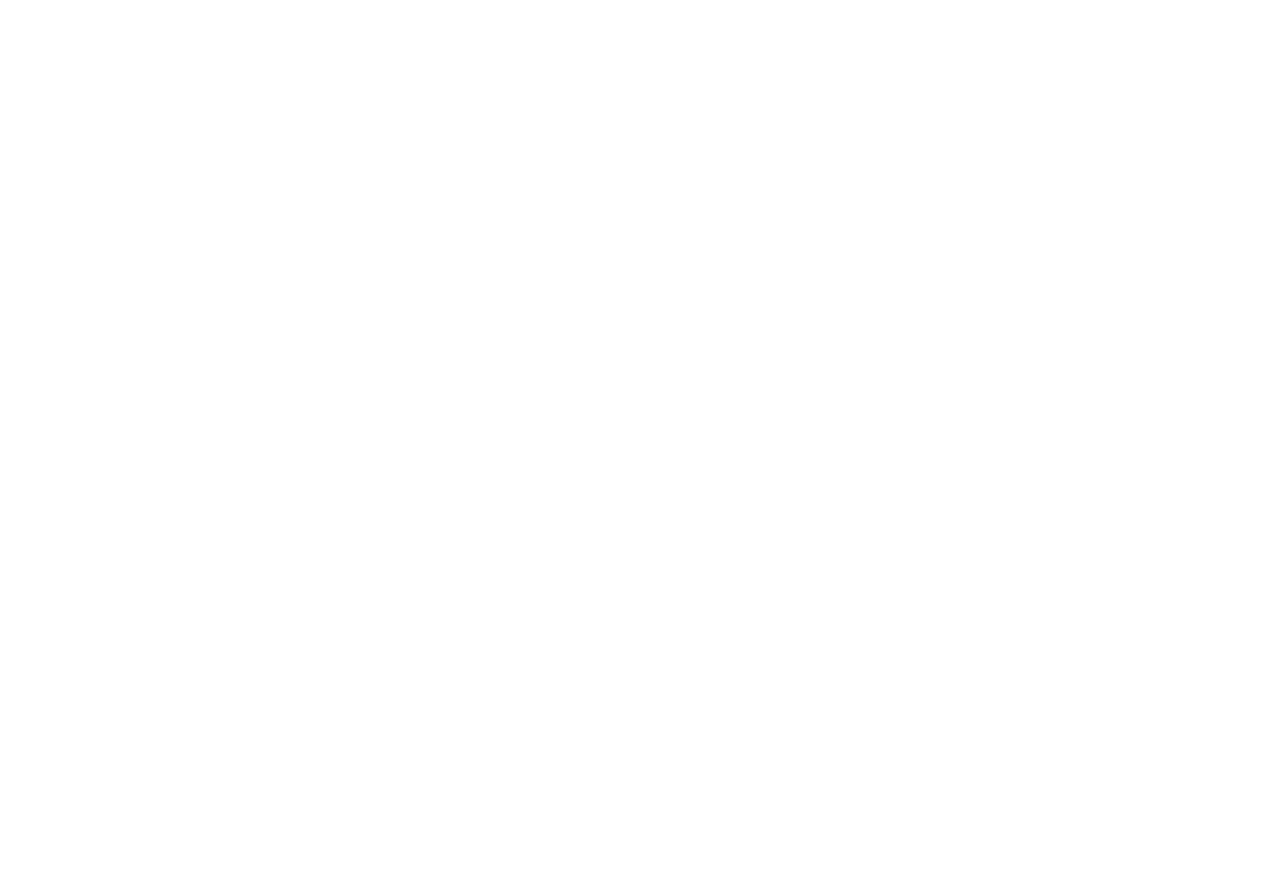
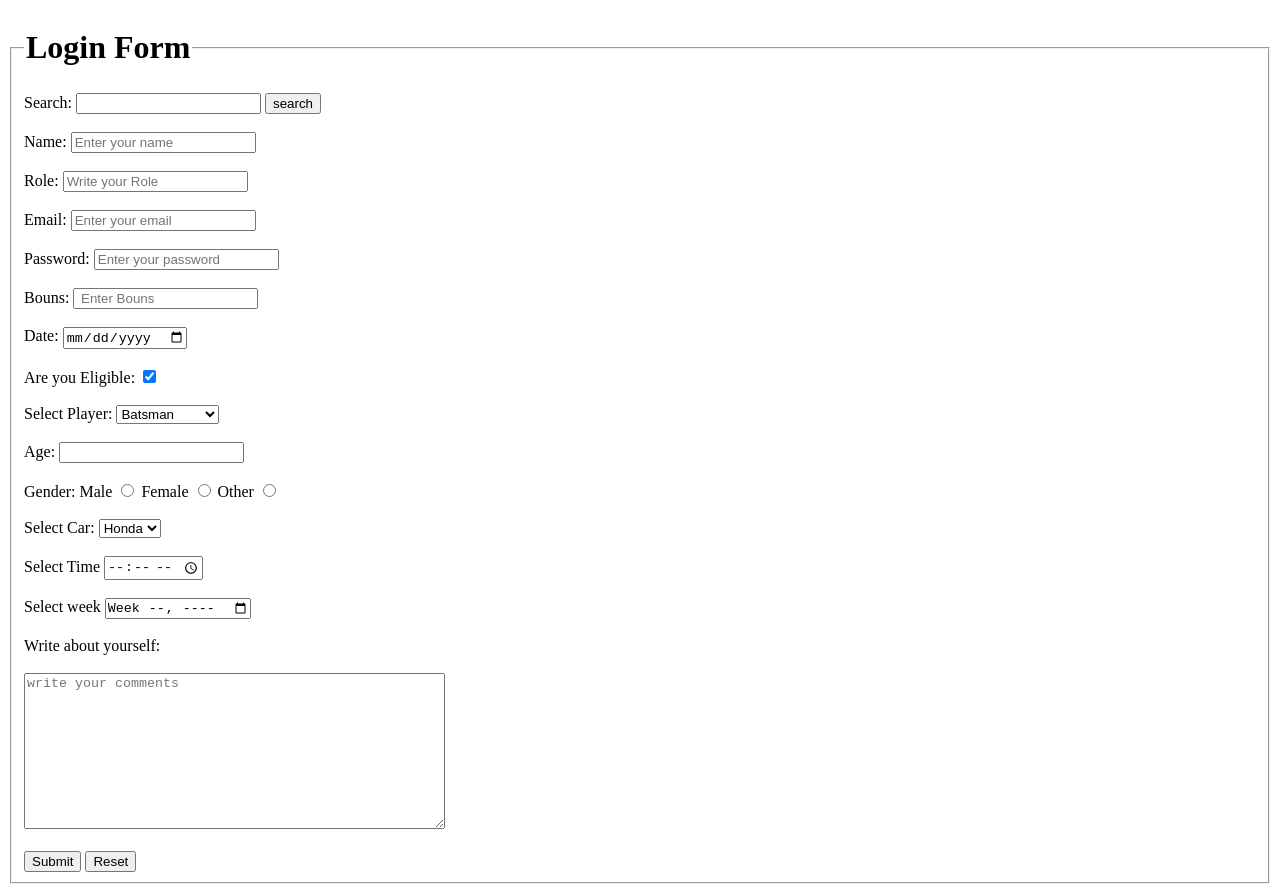
Before and after one commit to NAJEEBKHAN123/my-resume, a plain HTML site: page git.html in a window 1280 px wide. Before the commit the page ends 800 px from the top, so only its background shows below. Drawn offline with Linux system fonts and the light colour scheme.

Commit message:
odefied file

```diff
--- a/git.html
+++ b/git.html
@@ -1,11 +1,108 @@
-<!DOCTYPE html>
+   <!DOCTYPE html>
 <html lang="en">
 <head>
     <meta charset="UTF-8">
     <meta name="viewport" content="width=device-width, initial-scale=1.0">
-    <title>Document</title>
+    <title>form</title>
 </head>
 <body>
+    <fieldset>
+        <legend><h1>Login Form</h1></legend>
+    <form action="">
+        <div>
+     Search: <input type="search" name="search" id="">
+     <input type="submit" value="search">
+    </div>
+     <br>
+    <div>
+        <label for="name">Name:</label>
+        <input type="text" name="myname" placeholder="Enter your name" id="name">
+    </div>
+<br>
+<div>
+    <label for="role">Role:</label>
+    <input type="Text" name="myRole" placeholder="Write your Role" size="" id="role">
+</div>
+<br>
+<div>
+    <label for="email">Email:</label>
+    <input type="email" name="Myemail" placeholder="Enter your email" id="email">
+</div>
+<br>
+<div>
+    <label for="password">Password:</label>
+    <input type="password" name="Mypassword" placeholder="Enter your password" id="password" maxlength="16" minlength="8">
+</div>
+<br>
+<div>
+    <label for="bouns">Bouns:</label>
+    <input type="bouns" name="Mybouns" placeholder=" Enter Bouns" id="bouns" maxlength="12">
+</div>
+<br>
+<div>
+    <label for="date">Date:</label>
+   <input type="date" name="myDate" id="date">
+</div>
+<br>
+<div>
+    <div></div>
+    <label for="eligible">Are you Eligible:</label>
+    <input type="checkbox" checked name="eligibilites" id="eligible">
+</div>
+<br>
+ Select Player: <select name="Plyers" id="">
+    <option value="Bastman">Batsman</option>
+    <option value="bowler">Bowler</option>
+    <option value="wicketkeeper">Wicketkeeper</option>
+    <option value="fielder">Fielder</option>
 
+   </select>
+</div>
+<br>
+<br>
+<div>
+    <label>Age: <input type="text" name="age" /></label>
+<br >
+<br>
+ Gender: Male <input type="Radio"  name="mygender" > Female <input type="Radio" name="mygender" >
+Other  <input type="Radio" name="mygender" >
+
+<!-- <label>Age: <input type="text" name="age" /></label>
+<br > -->
+<!-- <br>
+Gender:
+<input id="female" type="radio" name="gender"
+value="f">
+<label for="female">Female</label>
+<input id="male" type="radio" name="gender"
+value="m">
+<label for="male">Male</label> -->
+ </div>
+ <br>
+Select Car: <select name="Car" id="">
+    <option value="Honda" selected>Honda</option>
+    <option value="Honda">Mr</option>
+    <option value="BMW">BMW</option>
+
+</select>
+<br>
+<br>
+<div>
+    <label for="time">Select Time</label>
+    <input type="time" name="appt" id="time">
+</div>
+<br>
+<div>
+    <label for="week">Select week</label>
+    <input type="week" name="week" id="week">
+</div>
+<br>
+ Write about yourself: <br> <br><textarea name="myText" placeholder="write your comments" id="" cols="50" rows="10"></textarea>
+ <br>
+ <br>
+<input type="submit" name="Submited to">
+ <input type="reset" name="reset">
+</fieldset>
+</form>
 </body>
 </html>
```
